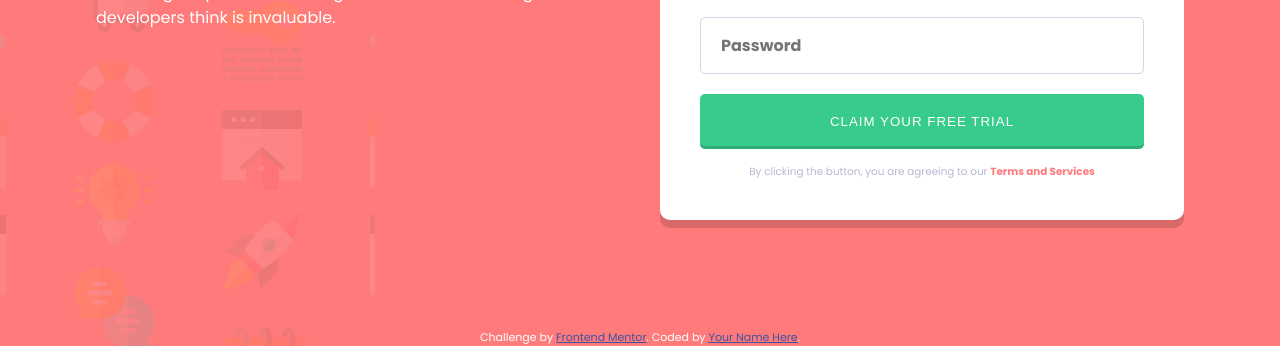
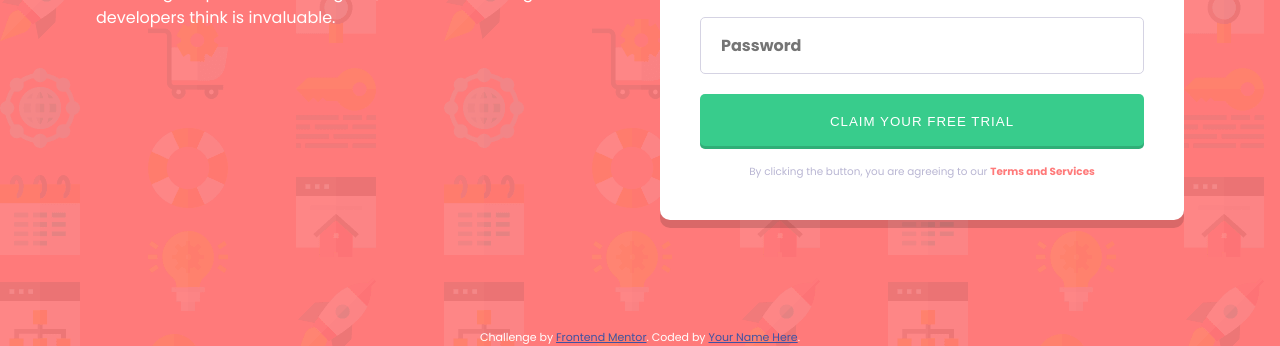
Before and after one commit to joco9308/fm-intro-component-with-sign-up-form, a plain HTML site: page index.html in a window 1280 px wide. Shown: the part 454-800 px from the top of the page. Drawn offline with Linux system fonts and the light colour scheme.

Commit message:
background fix

```diff
--- a/style.css
+++ b/style.css
@@ -155,6 +155,11 @@ form p {
 
 
 @media only screen and (min-width: 1024px) {
+    body {
+        background: url(images/bg-intro-desktop.png) no-repeat;
+        background-color: var(--red);
+        background-size: cover;
+    }
     main {
         display: flex;
         flex-direction: row;
```
